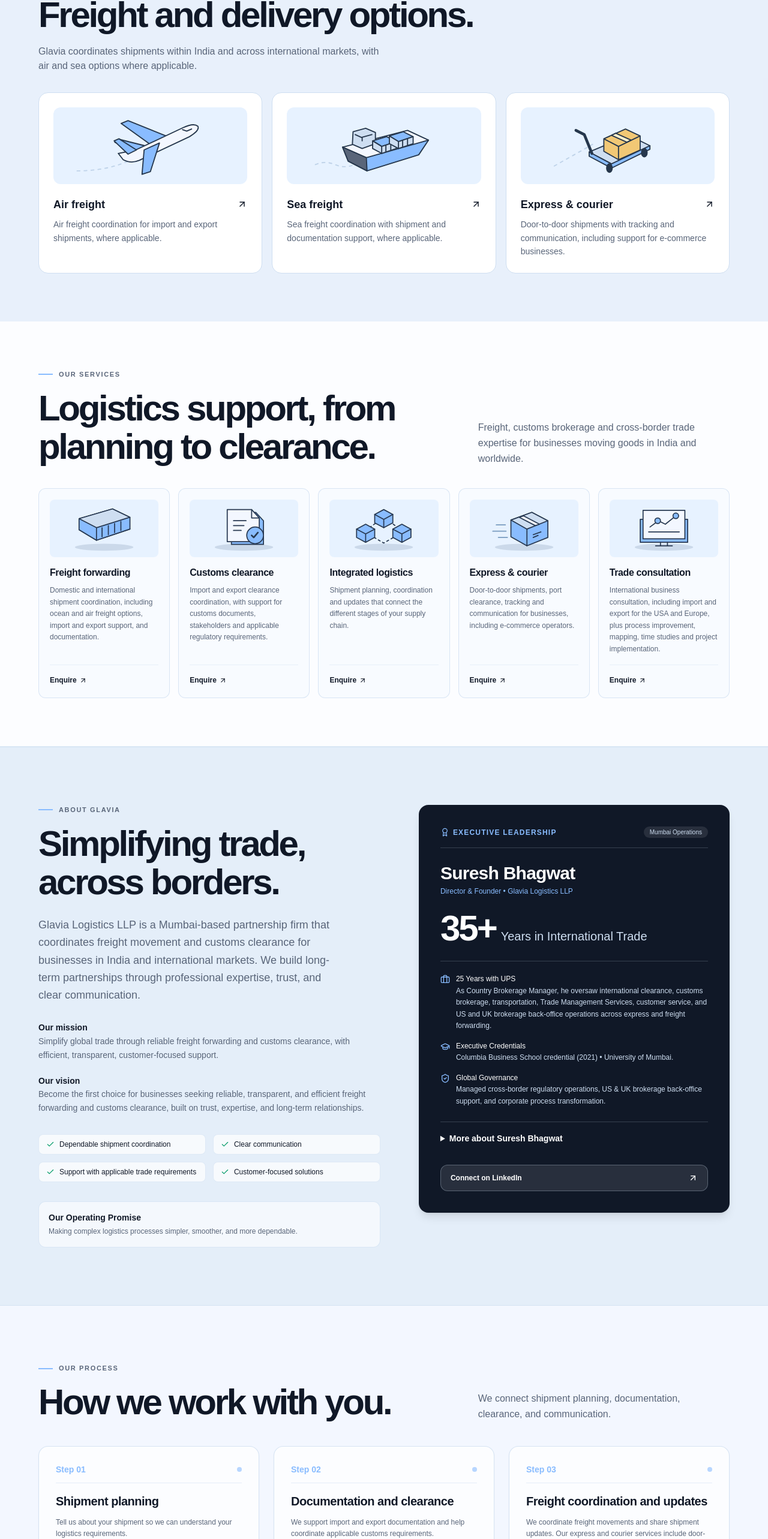
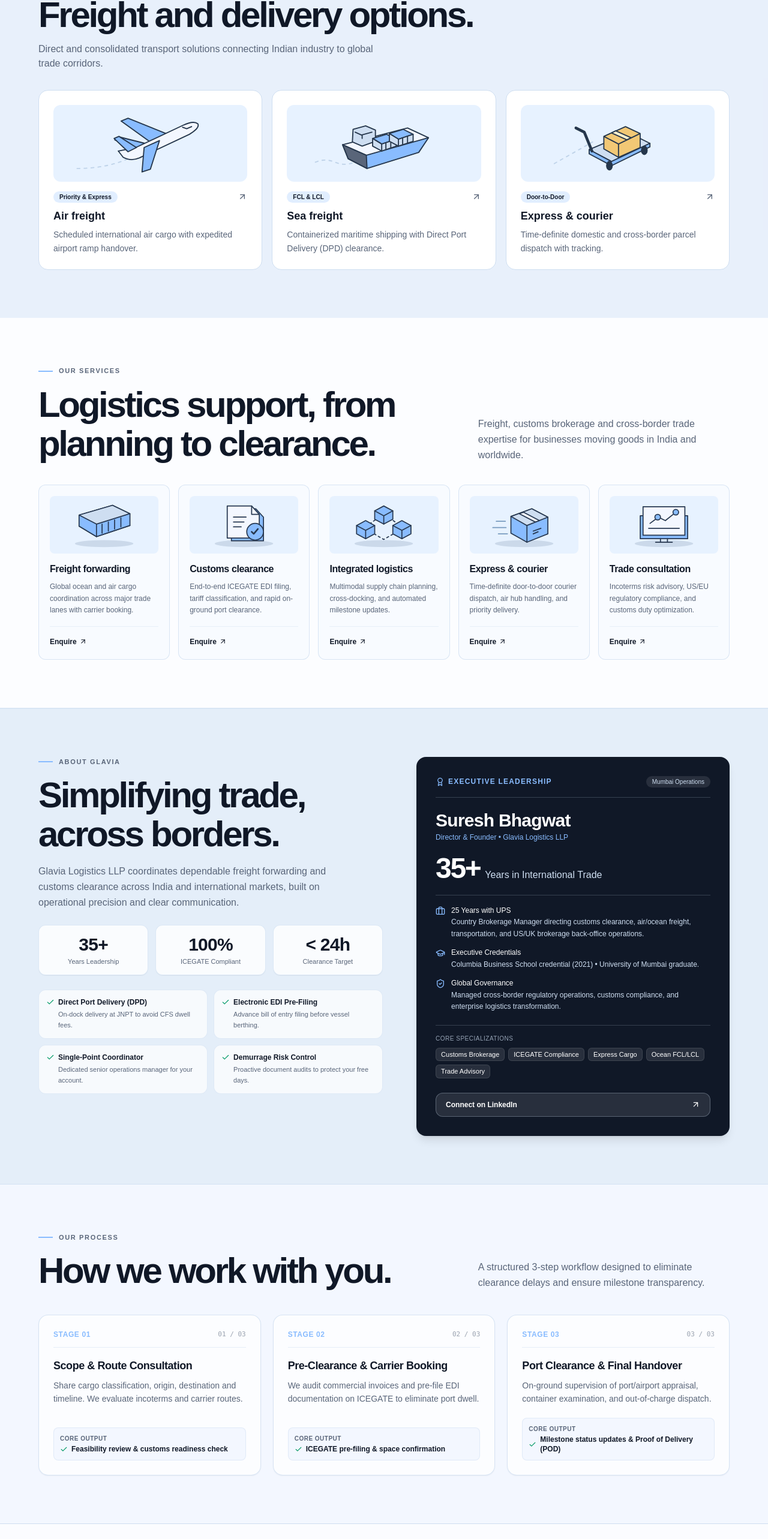
Before and after one commit to amrita022/glavia-logistics-website, a Next.js app: page / in a window 1280 px wide. Shown: the part 887-3453 px from the top of the page at 60% size. Built offline with nearby package versions, Linux system fonts and the light colour scheme; a web font is replaced by a local one.

Commit message:
refactor: update freight service descriptions, steps, and company copy on homepage

```diff
--- a/src/app/page.tsx
+++ b/src/app/page.tsx
@@ -22,21 +22,21 @@ import { email, enquiry, services } from "../lib/company";
 const steps = [
   {
     num: "01",
-    title: "Shipment planning",
-    body: "Tell us about your shipment so we can understand your logistics requirements.",
-    deliverable: "Shipment planning and coordination",
+    title: "Scope & Route Consultation",
+    body: "Share cargo classification, origin, destination and timeline. We evaluate incoterms and carrier routes.",
+    deliverable: "Feasibility review & customs readiness check",
   },
   {
     num: "02",
-    title: "Documentation and clearance",
-    body: "We support import and export documentation and help coordinate applicable customs requirements.",
-    deliverable: "Documentation and stakeholder coordination",
+    title: "Pre-Clearance & Carrier Booking",
+    body: "We audit commercial invoices and pre-file EDI documentation on ICEGATE to eliminate port dwell.",
+    deliverable: "ICEGATE pre-filing & space confirmation",
   },
   {
     num: "03",
-    title: "Freight coordination and updates",
-    body: "We coordinate freight movements and share shipment updates. Our express and courier services include door-to-door shipments.",
-    deliverable: "Shipment communication and tracking support",
+    title: "Port Clearance & Final Handover",
+    body: "On-ground supervision of port/airport appraisal, container examination, and out-of-charge dispatch.",
+    deliverable: "Milestone status updates & Proof of Delivery (POD)",
   },
 ];
 
@@ -58,22 +58,48 @@ export default function Home() {
             <CardEntrance />
             <div className="freight-enter">
               <h2 id="transport-title" className="heading">Freight and delivery options.</h2>
-            <p className="mt-4 max-w-xl text-copy">Glavia coordinates shipments within India and across international markets, with air and sea options where applicable.</p>
+              <p className="mt-3 max-w-xl text-copy text-sm sm:text-base">Direct and consolidated transport solutions connecting Indian industry to global trade corridors.</p>
             </div>
             <div className="mt-8 grid gap-4 sm:grid-cols-3">
               {([
-                { title: "Air freight", mode: "air", body: "Air freight coordination for import and export shipments, where applicable.", href: "#forwarding" },
-                { title: "Sea freight", mode: "sea", body: "Sea freight coordination with shipment and documentation support, where applicable.", href: "#forwarding" },
-                { title: "Express & courier", mode: "courier", body: "Door-to-door shipments with tracking and communication, including support for e-commerce businesses.", href: "#express" },
-              ] satisfies { title: string; mode: FreightMode; body: string; href: string }[]).map(({ title, mode, body, href }) => (
-                <a key={title} href={href} className="freight-enter motion-card group flex flex-col rounded-2xl border border-panel bg-surface p-5 hover:border-primary hover:shadow-lg sm:p-6">
+                {
+                  title: "Air freight",
+                  mode: "air",
+                  tag: "Priority & Express",
+                  body: "Scheduled international air cargo with expedited airport ramp handover.",
+                  href: "#forwarding",
+                },
+                {
+                  title: "Sea freight",
+                  mode: "sea",
+                  tag: "FCL & LCL",
+                  body: "Containerized maritime shipping with Direct Port Delivery (DPD) clearance.",
+                  href: "#forwarding",
+                },
+                {
+                  title: "Express & courier",
+                  mode: "courier",
+                  tag: "Door-to-Door",
+                  body: "Time-definite domestic and cross-border parcel dispatch with tracking.",
+                  href: "#express",
+                },
+              ] satisfies { title: string; mode: FreightMode; tag: string; body: string; href: string }[]).map(({ title, mode, tag, body, href }) => (
+                <a key={title} href={href} className="freight-enter motion-card group flex flex-col justify-between rounded-2xl border border-panel bg-surface p-5 hover:border-primary hover:shadow-lg sm:p-6">
+                  <div>
                     <span className="relative grid h-32 place-items-center overflow-hidden rounded-xl bg-primary/20 text-ink">
                       <FreightArtwork mode={mode} />
                     </span>
-                  <h3 className="mt-5 flex items-center justify-between gap-3 text-lg font-semibold">
-                    {title}<ArrowUpRight size={17} className="card-arrow shrink-0" aria-hidden="true" />
+                    <div className="mt-4 flex items-center justify-between gap-2">
+                      <span className="rounded-full bg-primary/25 px-2.5 py-0.5 text-[10px] font-semibold text-ink">
+                        {tag}
+                      </span>
+                      <ArrowUpRight size={16} className="card-arrow text-copy group-hover:text-ink shrink-0 transition-transform group-hover:translate-x-0.5 group-hover:-translate-y-0.5" aria-hidden="true" />
+                    </div>
+                    <h3 className="mt-2 text-lg font-bold text-ink">
+                      {title}
                     </h3>
-                  <p className="mt-2 text-sm leading-relaxed text-copy">{body}</p>
+                    <p className="mt-1.5 text-xs sm:text-sm leading-relaxed text-copy">{body}</p>
+                  </div>
                 </a>
               ))}
             </div>
@@ -138,8 +164,8 @@ export default function Home() {
         {/* <ModeComparison /> */}
 
         {/* 4. About Glavia & Executive Leadership */}
-        <section id="about" className="motion-section bg-panel/40 py-16 md:py-24 border-y border-panel/70">
-          <div className="wrap grid gap-12 lg:grid-cols-[1.1fr_1fr] lg:gap-16 items-start">
+        <section id="about" className="motion-section bg-panel/40 py-14 sm:py-16 md:py-20 border-y border-panel/70">
+          <div className="wrap grid gap-10 lg:grid-cols-[1.1fr_1fr] lg:gap-14 items-start">
             <div>
               <p className="eyebrow">About Glavia</p>
               <h2 className="heading mt-4">
@@ -147,46 +173,52 @@ export default function Home() {
                 <br />
                 across borders.
               </h2>
-              <p className="mt-6 max-w-lg text-base leading-relaxed text-copy sm:text-lg">
-                Glavia Logistics LLP is a Mumbai-based partnership firm that coordinates freight movement and customs clearance for businesses in India and international markets. We build long-term partnerships through professional expertise, trust, and clear communication.
+              <p className="mt-4 max-w-lg text-sm sm:text-base leading-relaxed text-copy">
+                Glavia Logistics LLP coordinates dependable freight forwarding and customs clearance across India and international markets, built on operational precision and clear communication.
               </p>
 
-              <dl className="mt-7 space-y-5 text-sm leading-relaxed text-copy">
-                <div>
-                  <dt className="font-semibold text-ink">Our mission</dt>
-                  <dd>Simplify global trade through reliable freight forwarding and customs clearance, with efficient, transparent, customer-focused support.</dd>
+              {/* High-Impact Proof Points / Key Metrics */}
+              <div className="mt-6 grid grid-cols-3 gap-3">
+                <div className="rounded-xl border border-panel/70 bg-surface/80 p-3.5 text-center shadow-2xs">
+                  <div className="text-2xl font-bold tracking-tight text-ink sm:text-3xl">35+</div>
+                  <div className="mt-0.5 text-[11px] font-medium text-copy">Years Leadership</div>
                 </div>
-                <div>
-                  <dt className="font-semibold text-ink">Our vision</dt>
-                  <dd>Become the first choice for businesses seeking reliable, transparent, and efficient freight forwarding and customs clearance, built on trust, expertise, and long-term relationships.</dd>
+                <div className="rounded-xl border border-panel/70 bg-surface/80 p-3.5 text-center shadow-2xs">
+                  <div className="text-2xl font-bold tracking-tight text-ink sm:text-3xl">100%</div>
+                  <div className="mt-0.5 text-[11px] font-medium text-copy">ICEGATE Compliant</div>
                 </div>
-              </dl>
+                <div className="rounded-xl border border-panel/70 bg-surface/80 p-3.5 text-center shadow-2xs">
+                  <div className="text-2xl font-bold tracking-tight text-ink sm:text-3xl">&lt; 24h</div>
+                  <div className="mt-0.5 text-[11px] font-medium text-copy">Clearance Target</div>
+                </div>
+              </div>
 
-              <div className="mt-8 grid gap-3 sm:grid-cols-2">
+              {/* Core Strengths Checklist */}
+              <div className="mt-6 grid gap-2.5 sm:grid-cols-2">
                 {[
-                  "Dependable shipment coordination",
-                  "Clear communication",
-                  "Support with applicable trade requirements",
-                  "Customer-focused solutions",
+                  { title: "Direct Port Delivery (DPD)", desc: "On-dock delivery at JNPT to avoid CFS dwell fees." },
+                  { title: "Electronic EDI Pre-Filing", desc: "Advance bill of entry filing before vessel berthing." },
+                  { title: "Single-Point Coordinator", desc: "Dedicated senior operations manager for your account." },
+                  { title: "Demurrage Risk Control", desc: "Proactive document audits to protect your free days." },
                 ].map((s) => (
                   <div
-                    key={s}
-                    className="flex items-center gap-2 rounded-lg bg-surface/70 border border-panel/60 px-3 py-2 text-xs font-medium text-ink"
+                    key={s.title}
+                    className="rounded-xl border border-panel/60 bg-surface/70 p-3 text-xs"
                   >
+                    <div className="flex items-center gap-1.5 font-semibold text-ink">
                       <Check size={14} className="text-emerald-600 shrink-0" />
-                    <span>{s}</span>
+                      <span>{s.title}</span>
+                    </div>
+                    <p className="mt-1 pl-5 text-[11px] text-copy leading-relaxed">
+                      {s.desc}
+                    </p>
                   </div>
                 ))}
-              </div>
-
-              <div className="mt-8 rounded-xl border border-panel/70 bg-surface/60 p-4 text-xs leading-relaxed text-copy">
-                <strong className="block text-ink text-sm mb-1 font-semibold">Our Operating Promise</strong>
-                Making complex logistics processes simpler, smoother, and more dependable.
               </div>
             </div>
 
             {/* Founder Credentials Card */}
-            <div className="flex flex-col justify-between rounded-2xl bg-solid p-7 text-canvas shadow-lg sm:p-9">
+            <div className="flex flex-col justify-between rounded-2xl bg-solid p-6 text-canvas shadow-lg sm:p-8">
               <div>
                 <div className="flex items-center justify-between border-b border-panel/20 pb-4">
                   <span className="text-xs font-semibold tracking-widest text-primary uppercase flex items-center gap-1.5">
@@ -197,30 +229,30 @@ export default function Home() {
                   </span>
                 </div>
 
-                <div className="mt-6">
+                <div className="mt-5">
                   <h3 className="text-2xl font-bold tracking-tight text-white sm:text-3xl">
                     Suresh Bhagwat
                   </h3>
-                  <p className="mt-1 text-xs text-primary font-medium">
+                  <p className="mt-0.5 text-xs text-primary font-medium">
                     Director & Founder • Glavia Logistics LLP
                   </p>
                 </div>
 
-                <div className="mt-6 flex items-baseline gap-2">
-                  <span className="text-5xl font-bold tracking-tighter text-white sm:text-6xl">
+                <div className="mt-5 flex items-baseline gap-2">
+                  <span className="text-4xl font-bold tracking-tighter text-white sm:text-5xl">
                     35+
                   </span>
-                  <span className="text-xl font-medium text-panel">
+                  <span className="text-base font-medium text-panel">
                     Years in International Trade
                   </span>
                 </div>
 
-                <div className="mt-6 space-y-3.5 border-t border-panel/20 pt-5 text-xs text-panel leading-relaxed">
+                <div className="mt-5 space-y-3 border-t border-panel/20 pt-4 text-xs text-panel leading-relaxed">
                   <div className="flex items-start gap-2.5">
                     <Briefcase size={16} className="text-primary shrink-0 mt-0.5" />
                     <div>
                       <strong className="text-white block font-medium">25 Years with UPS</strong>
-                      As Country Brokerage Manager, he oversaw international clearance, customs brokerage, transportation, Trade Management Services, customer service, and US and UK brokerage back-office operations across express and freight forwarding.
+                      Country Brokerage Manager directing customs clearance, air/ocean freight, transportation, and US/UK brokerage back-office operations.
                     </div>
                   </div>
 
@@ -228,7 +260,7 @@ export default function Home() {
                     <GraduationCap size={16} className="text-primary shrink-0 mt-0.5" />
                     <div>
                       <strong className="text-white block font-medium">Executive Credentials</strong>
-                      Columbia Business School credential (2021) • University of Mumbai.
+                      Columbia Business School credential (2021) • University of Mumbai graduate.
                     </div>
                   </div>
 
@@ -236,73 +268,86 @@ export default function Home() {
                     <ShieldCheck size={16} className="text-primary shrink-0 mt-0.5" />
                     <div>
                       <strong className="text-white block font-medium">Global Governance</strong>
-                      Managed cross-border regulatory operations, US & UK brokerage back-office support, and corporate process transformation.
-                    </div>
+                      Managed cross-border regulatory operations, customs compliance, and enterprise logistics transformation.
                     </div>
                   </div>
                 </div>
 
-              <details className="mt-6 border-t border-panel/20 pt-4 text-sm leading-relaxed text-panel">
-                <summary className="cursor-pointer font-semibold text-white">More about Suresh Bhagwat</summary>
-                <div className="mt-3 space-y-3">
-                  <p>Before UPS, Suresh spent 10 years in freight forwarding, customs clearance, and international trade documentation, building the operational experience that informed his later leadership.</p>
-                  <p>His expertise spans international transportation, brokerage, express and courier operations, import and export trade management, and US and UK brokerage support. He has led business process improvement, customer service, and team development.</p>
-                  <p>His approach starts with understanding the customer’s business, anticipating trade and logistics challenges, and improving processes. At Glavia, he aims to build responsive, transparent logistics operations and dependable long-term relationships.</p>
+                {/* Core Expertise Badges */}
+                <div className="mt-5 border-t border-panel/20 pt-3.5">
+                  <span className="text-[10px] uppercase tracking-wider text-panel/70 block mb-2 font-medium">
+                    Core Specializations
+                  </span>
+                  <div className="flex flex-wrap gap-1.5">
+                    {[
+                      "Customs Brokerage",
+                      "ICEGATE Compliance",
+                      "Express Cargo",
+                      "Ocean FCL/LCL",
+                      "Trade Advisory",
+                    ].map((badge) => (
+                      <span
+                        key={badge}
+                        className="rounded-md bg-white/10 px-2 py-0.5 text-[11px] font-medium text-white border border-white/10"
+                      >
+                        {badge}
+                      </span>
+                    ))}
                   </div>
-              </details>
+                </div>
+              </div>
 
               <a
                 href="https://www.linkedin.com/in/suresh-bhagwat-0b424334"
                 target="_blank"
                 rel="noopener noreferrer"
-                className="mt-8 flex min-h-11 items-center justify-between rounded-xl border border-panel/30 bg-white/10 px-4 py-2.5 text-xs font-semibold text-white transition hover:bg-white/20"
+                className="mt-6 flex min-h-10 items-center justify-between rounded-xl border border-panel/30 bg-white/10 px-4 py-2 text-xs font-semibold text-white transition hover:bg-white/20"
               >
-                Connect on LinkedIn <ArrowUpRight size={16} />
+                <span>Connect on LinkedIn</span>
+                <ArrowUpRight size={15} />
               </a>
             </div>
           </div>
         </section>
 
-        {/* 6. Proven Execution & Case Studies */}
-        {/* <CaseStudies /> */}
-
-        {/* 7. Process Section */}
-        <section id="process" className="motion-section wrap py-16 md:py-24">
+        {/* 7. Process Section - Visual 3-Stage Pipeline */}
+        <section id="process" className="motion-section wrap py-14 sm:py-16 md:py-20">
           <p className="eyebrow">Our process</p>
           <div className="mt-4 grid items-end gap-5 lg:grid-cols-[1.7fr_1fr]">
             <h2 className="heading">How we work with you.</h2>
-            <p className="max-w-sm leading-relaxed text-copy">
-              We connect shipment planning, documentation, clearance, and communication.
+            <p className="max-w-sm leading-relaxed text-copy text-sm sm:text-base">
+              A structured 3-step workflow designed to eliminate clearance delays and ensure milestone transparency.
             </p>
           </div>
 
-          <div className="mt-10 grid gap-6 md:grid-cols-3">
-            {steps.map((st) => (
+          <div className="mt-10 grid gap-5 md:grid-cols-3">
+            {steps.map((st, i) => (
               <div
                 key={st.title}
-                className="motion-card group flex flex-col justify-between rounded-2xl border border-panel/80 bg-surface/70 p-6 shadow-xs hover:border-primary hover:shadow-sm sm:p-7"
+                className="motion-card group flex flex-col justify-between rounded-2xl border border-panel/80 bg-surface/70 p-5 sm:p-6 shadow-xs hover:border-primary hover:shadow-sm"
               >
                 <div>
                   <div className="flex items-center justify-between border-b border-panel/50 pb-3">
-                    <span className="text-sm font-bold text-primary">
-                      Step {st.num}
+                    <span className="text-xs font-bold text-primary tracking-wider uppercase">
+                      Stage {st.num}
                     </span>
-                    <span className="size-2 rounded-full bg-primary/60" />
+                    <span className="text-[11px] font-mono text-copy/60">0{i + 1} / 03</span>
                   </div>
-                  <h3 className="mt-4 text-xl font-bold tracking-tight text-ink">
+                  <h3 className="mt-4 text-base sm:text-lg font-bold tracking-tight text-ink">
                     {st.title}
                   </h3>
-                  <p className="mt-3 text-xs leading-relaxed text-copy">
+                  <p className="mt-2 text-xs sm:text-sm leading-relaxed text-copy">
                     {st.body}
                   </p>
                 </div>
 
-                <div className="mt-6 rounded-lg bg-canvas p-3 border border-panel/50">
+                <div className="mt-5 rounded-lg bg-canvas p-2.5 border border-panel/50">
                   <span className="text-[10px] font-semibold text-copy uppercase tracking-wider block mb-0.5">
-                    Key Deliverable
+                    Core Output
                   </span>
-                  <span className="text-xs font-semibold text-ink">
-                    {st.deliverable}
+                  <span className="text-xs font-semibold text-ink flex items-center gap-1.5">
+                    <Check size={13} className="text-emerald-600 shrink-0" />
+                    <span>{st.deliverable}</span>
                   </span>
                 </div>
               </div>
--- a/src/lib/company.ts
+++ b/src/lib/company.ts
@@ -12,35 +12,35 @@ export const services = [
     name: "Freight forwarding",
     icon: Container,
     description:
-      "Domestic and international shipment coordination, including ocean and air freight options, import and export support, and documentation.",
+      "Global ocean and air cargo coordination across major trade lanes with carrier booking.",
   },
   {
     id: "customs",
     name: "Customs clearance",
     icon: FileCheck2,
     description:
-      "Import and export clearance coordination, with support for customs documents, stakeholders and applicable regulatory requirements.",
+      "End-to-end ICEGATE EDI filing, tariff classification, and rapid on-ground port clearance.",
   },
   {
     id: "integrated",
     name: "Integrated logistics",
     icon: Boxes,
     description:
-      "Shipment planning, coordination and updates that connect the different stages of your supply chain.",
+      "Multimodal supply chain planning, cross-docking, and automated milestone updates.",
   },
   {
     id: "express",
     name: "Express & courier",
     icon: PackageCheck,
     description:
-      "Door-to-door shipments, port clearance, tracking and communication for businesses, including e-commerce operators.",
+      "Time-definite door-to-door courier dispatch, air hub handling, and priority delivery.",
   },
   {
     id: "consultation",
     name: "Trade consultation",
     icon: Workflow,
     description:
-      "International business consultation, including import and export for the USA and Europe, plus process improvement, mapping, time studies and project implementation.",
+      "Incoterms risk advisory, US/EU regulatory compliance, and customs duty optimization.",
   },
 ] as const;
 
```
Also changed, not shown: src/components/faq.tsx (+4 -4 lines). Lines whose indentation alone changed are shown as unchanged.
